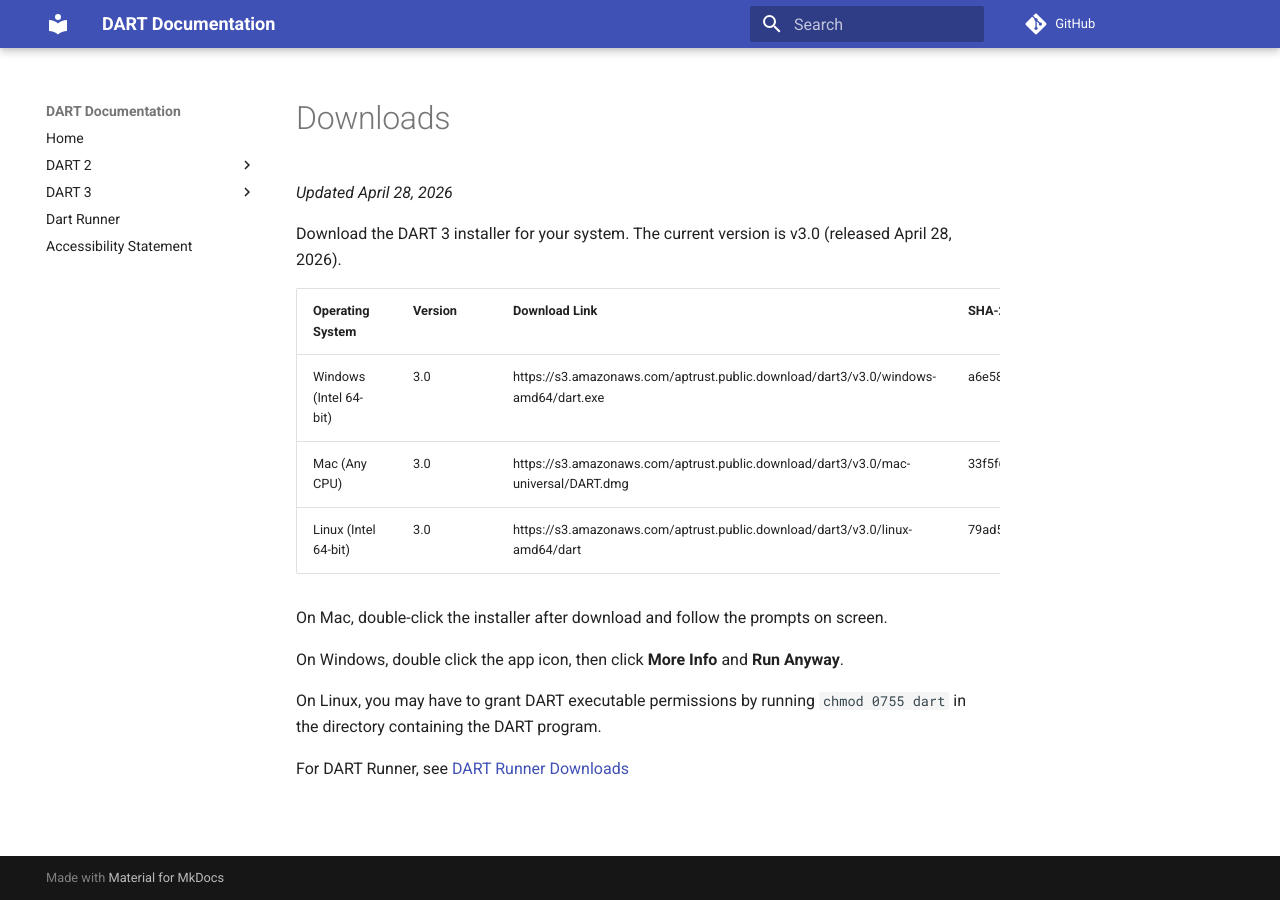
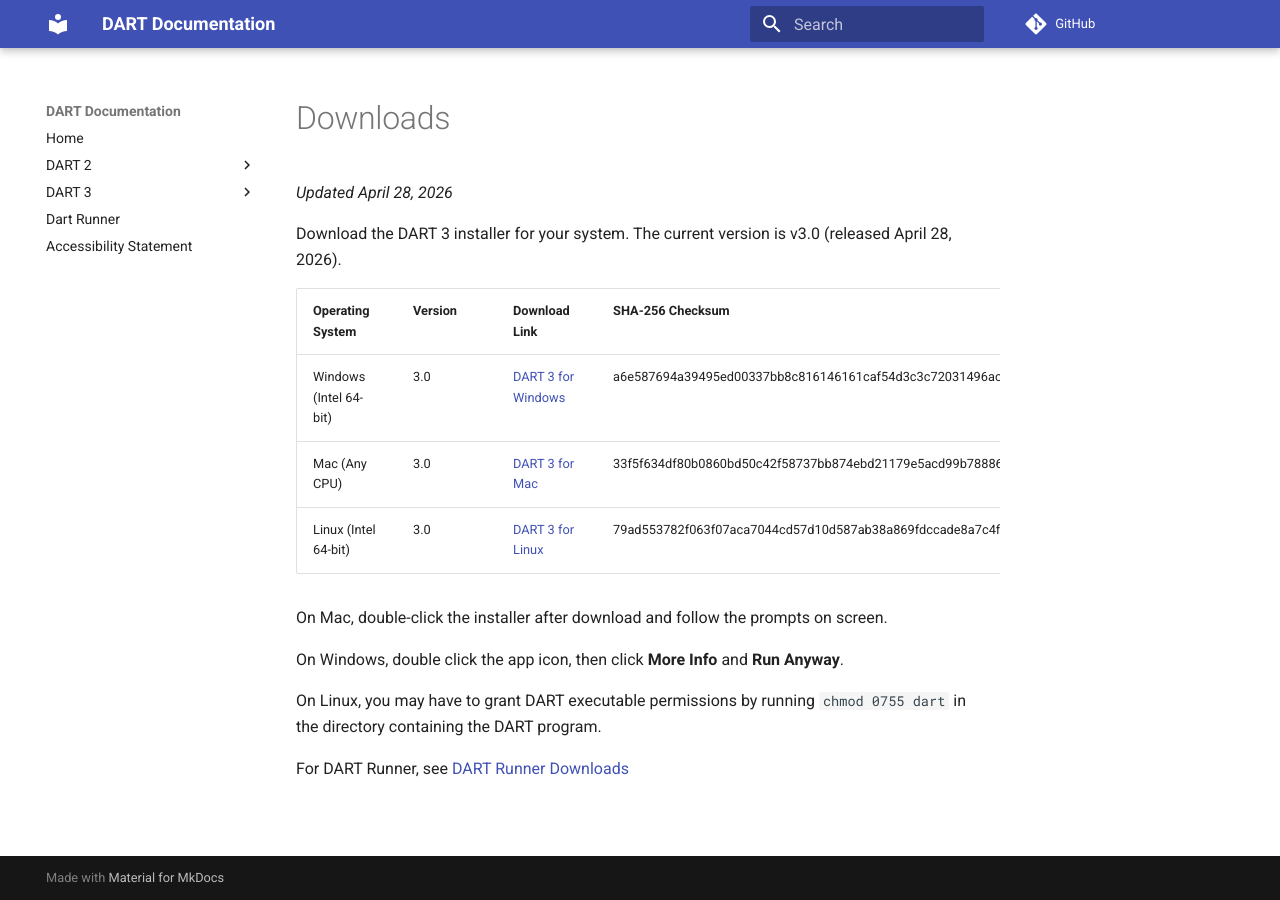
Before and after one commit to APTrust/dart-docs, an MkDocs documentation site: the page built from docs/dart3/shared/downloads.md, in a window 1280 px wide. Built offline with MkDocs 1.6.1 and Material for MkDocs 9.7.7, drawn with Linux system fonts in a browser that asks for light colours; comment, search, counter and statistics services are not loaded.

Commit message:
Made download links clickable

```diff
--- a/docs/dart3/shared/downloads.md
+++ b/docs/dart3/shared/downloads.md
@@ -5,9 +5,9 @@
 
 | Operating System       | Version | Download Link | SHA-256 Checksum |
 | ---------------------- | ------- | ------------- | ---------------- |
-| Windows (Intel 64-bit) | 3.0     | https://s3.amazonaws.com/aptrust.public.download/dart3/v3.0/windows-amd64/dart.exe | a6e587694a39495ed00337bb8c816146161caf54d3c3c72031496acecb29ed28 |
-| Mac (Any CPU)          | 3.0     | https://s3.amazonaws.com/aptrust.public.download/dart3/v3.0/mac-universal/DART.dmg | 33f5f634df80b0860bd50c42f58737bb874ebd21179e5acd99b78886df31abd7 |
-| Linux (Intel 64-bit)   | 3.0     | https://s3.amazonaws.com/aptrust.public.download/dart3/v3.0/linux-amd64/dart | 79ad553782f063f07aca7044cd57d10d587ab38a869fdccade8a7c4f478b1717 |
+| Windows (Intel 64-bit) | 3.0     | [DART 3 for Windows](https://s3.amazonaws.com/aptrust.public.download/dart3/v3.0/windows-amd64/dart.exe) | a6e587694a39495ed00337bb8c816146161caf54d3c3c72031496acecb29ed28 |
+| Mac (Any CPU)          | 3.0     | [DART 3 for Mac](https://s3.amazonaws.com/aptrust.public.download/dart3/v3.0/mac-universal/DART.dmg) | 33f5f634df80b0860bd50c42f58737bb874ebd21179e5acd99b78886df31abd7 |
+| Linux (Intel 64-bit)   | 3.0     | [DART 3 for Linux](https://s3.amazonaws.com/aptrust.public.download/dart3/v3.0/linux-amd64/dart) | 79ad553782f063f07aca7044cd57d10d587ab38a869fdccade8a7c4f478b1717 |
 
 On Mac, double-click the installer after download and follow the prompts on screen.
 
```
